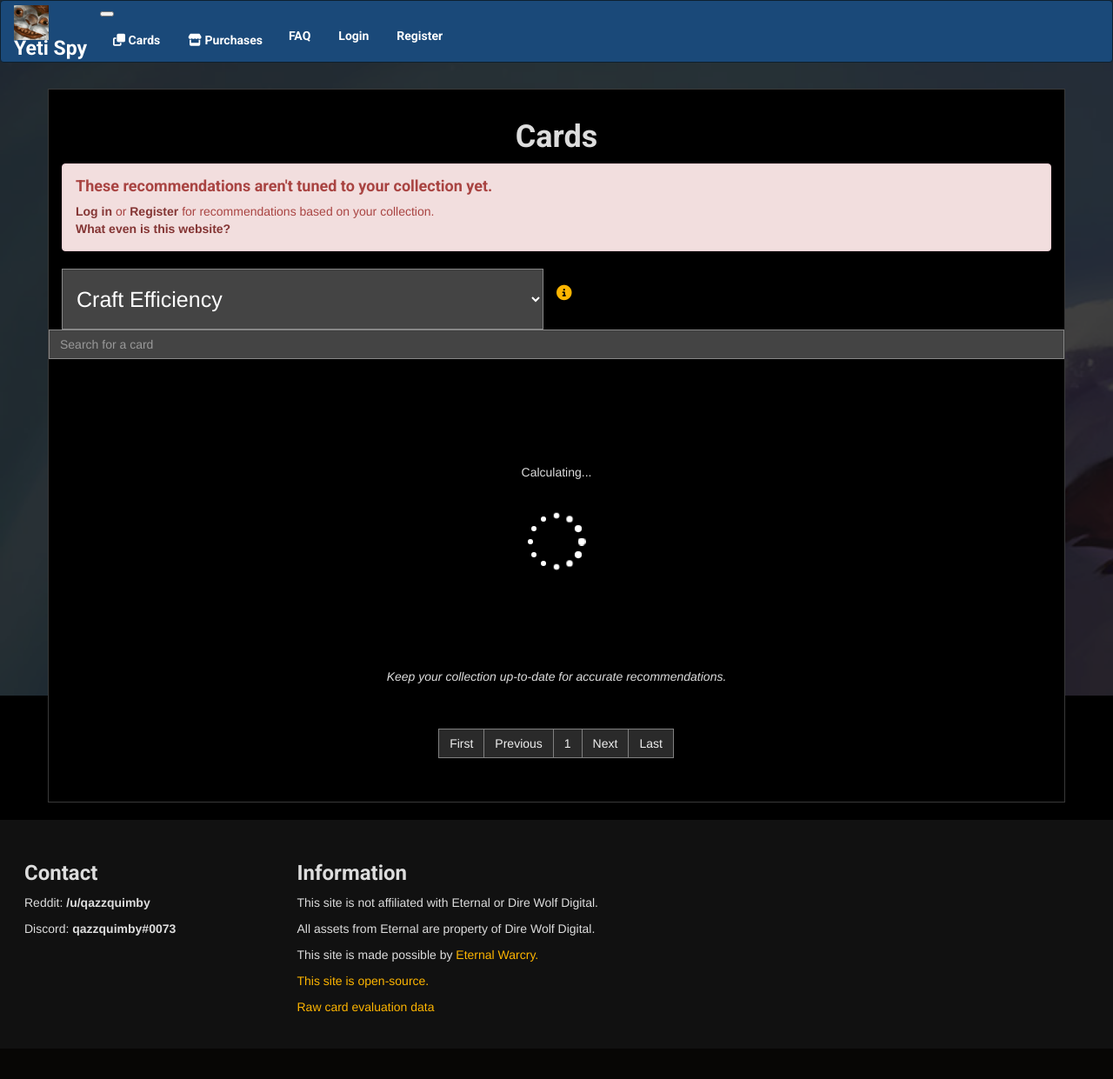
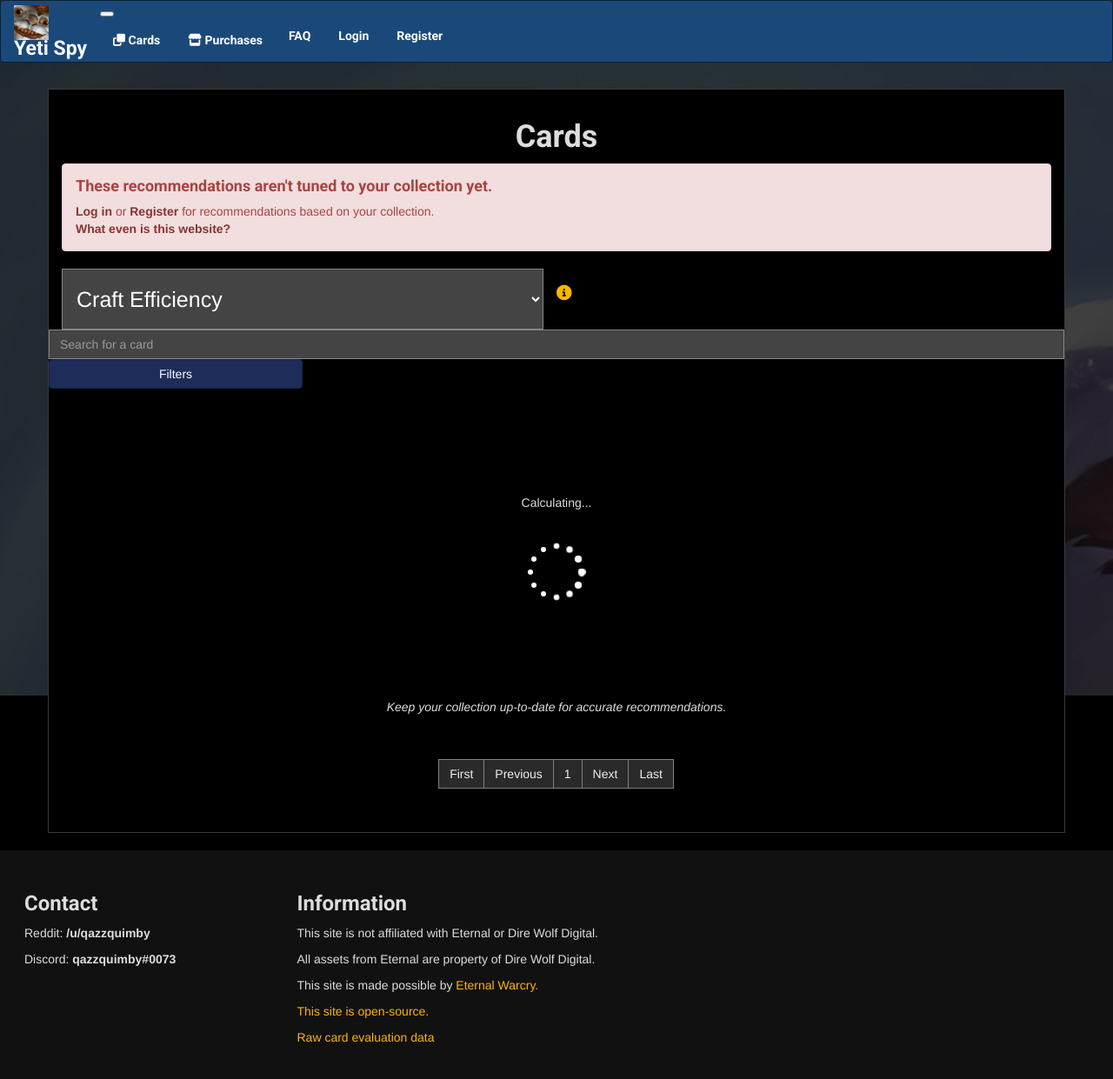
Before and after one commit to Qazzquimby/YetiSpy, a Python web app: template infiltrate/templates/card_values/main.html in a window 1280 px wide. Shown: the whole page at 87% size. Before the commit the page ends 1164 px from the top, so only its background shows below. Run offline with Jinja, Linux system fonts and the light colour scheme; the template is opened without the code that fills it, so the values that code supplies are empty; some libraries are stand-ins or nearby versions.

Commit message:
Add filters dropdown

```diff
--- a/infiltrate/templates/card_values/main.html
+++ b/infiltrate/templates/card_values/main.html
@@ -33,12 +33,41 @@
             </a>
         </div>
 
+        <div class="row mt-3">
+            <input id="card-search" type="text"
+                   class="form-control col-md-3 offset-md-3 "
+                   placeholder="Search for a card">
+            <button type="button"
+                    class="btn btn-primary col-12 col-md-3"
+                    data-toggle="collapse"
+                    data-target="#filter-options"
+                    aria-expanded="false"
+                    aria-controls="filter-options">
+                Filters
+            </button>
+        </div>
         <div class="row">
-            <input id="card-search" type="text"
-                   class="form-control mt-3 col-md-6 offset-md-3"
-                   placeholder="Search for a card">
-            <div id="card-preview" class="container" style="display: none"></div>
+            <div class="col-md-3 offset-md-6">
+
+                <div class="collapse" id="filter-options">
+                    <div class="card bg-dark">
+                        <div class="form-check">
+                            <input class="form-check-input" type="checkbox" value=""
+                                   id="owned-filter">
+                            <label class="form-check-label" for="owned-filter">
+                                Hide Owned Cards
+                            </label>
+                        </div>
+                        <button type="button"
+                                class="btn btn-primary col-12 col-md-3">
+                            Apply
+                        </button>
+                    </div>
+                </div>
+            </div>
         </div>
+        <div id="card-preview" class="container" style="display: none"></div>
+
 
         <div id="card-table">
             <div class="space-t"></div>
```
